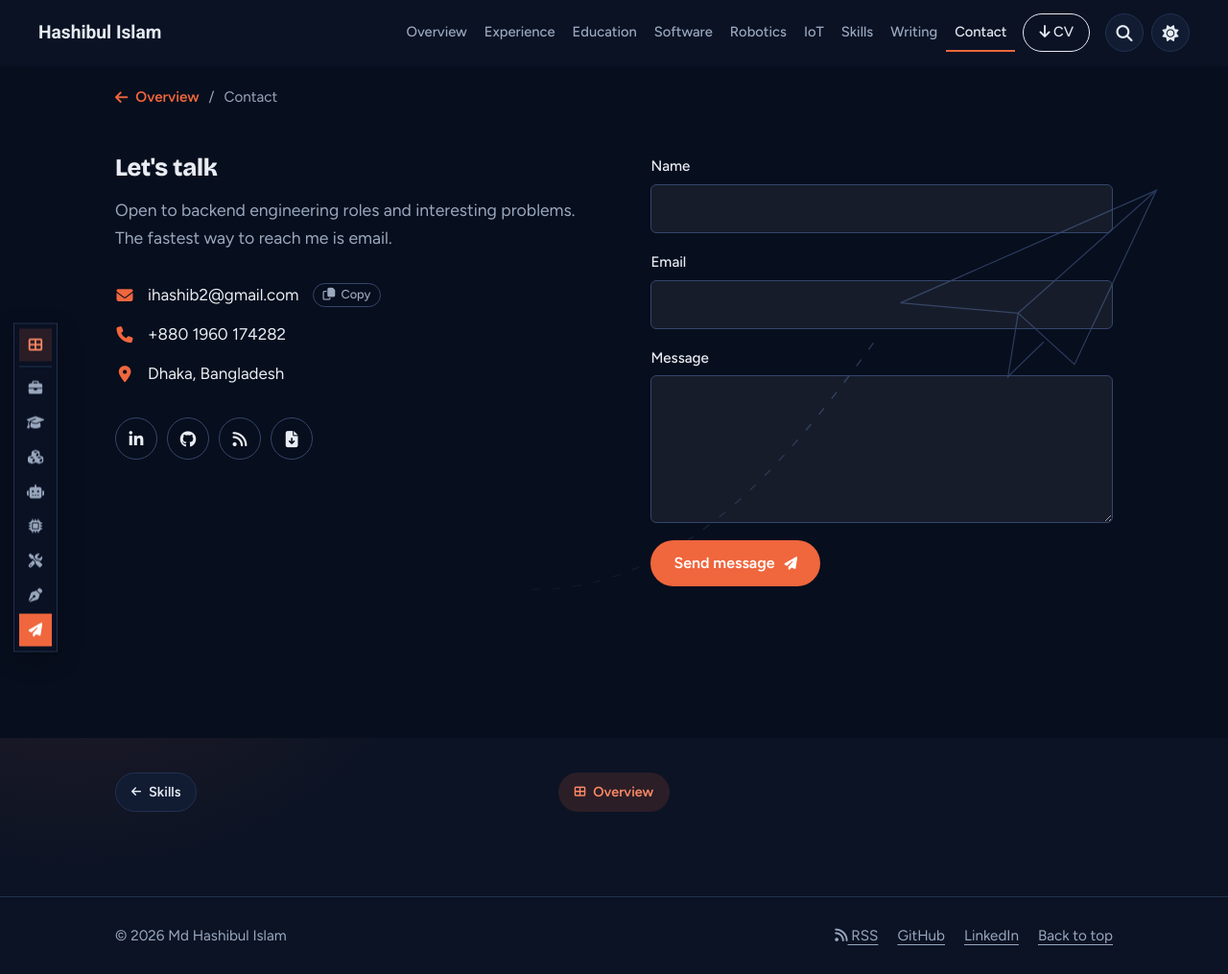
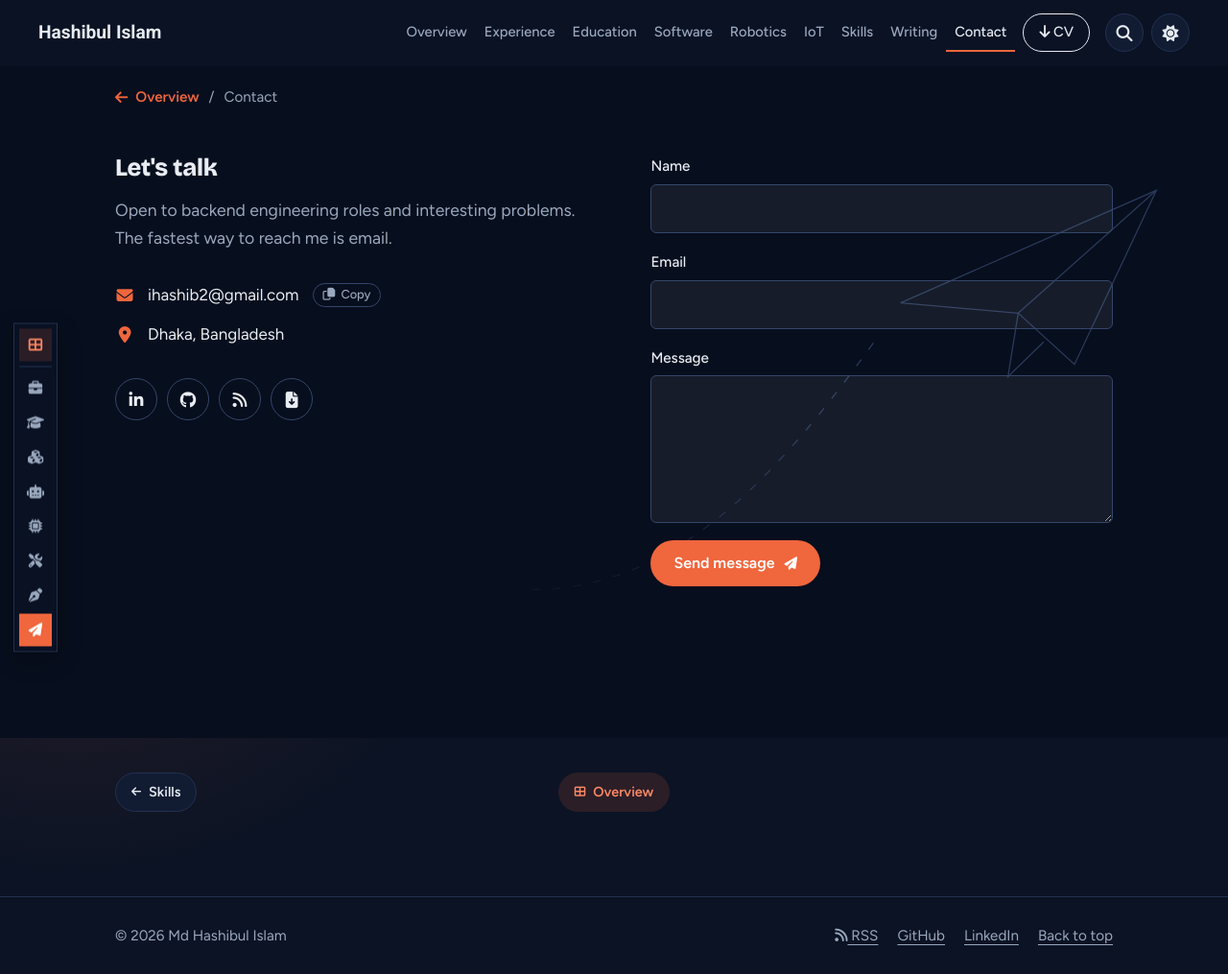
Before and after one commit to ihashib/ihashib.github.io, a Jekyll site: the page built from contact/index.html, in a window 1280 px wide and 1015 px high. Shown: the whole window at 96% size. Built offline with Jekyll 4.4.1, drawn with Linux system fonts in a browser that asks for light colours.

Commit message:
info update

```diff
--- a/contact/index.html
+++ b/contact/index.html
@@ -22,7 +22,6 @@ dark: deep
             <i class="far fa-copy" aria-hidden="true"></i><span class="copy-label">Copy</span>
           </button>
         </li>
-        <li><i class="fas fa-phone" aria-hidden="true"></i><a href="tel:+8801960174282">+880 1960 174282</a></li>
         <li><i class="fas fa-location-dot" aria-hidden="true"></i><span>Dhaka, Bangladesh</span></li>
       </ul>
       <div class="socials">
```
